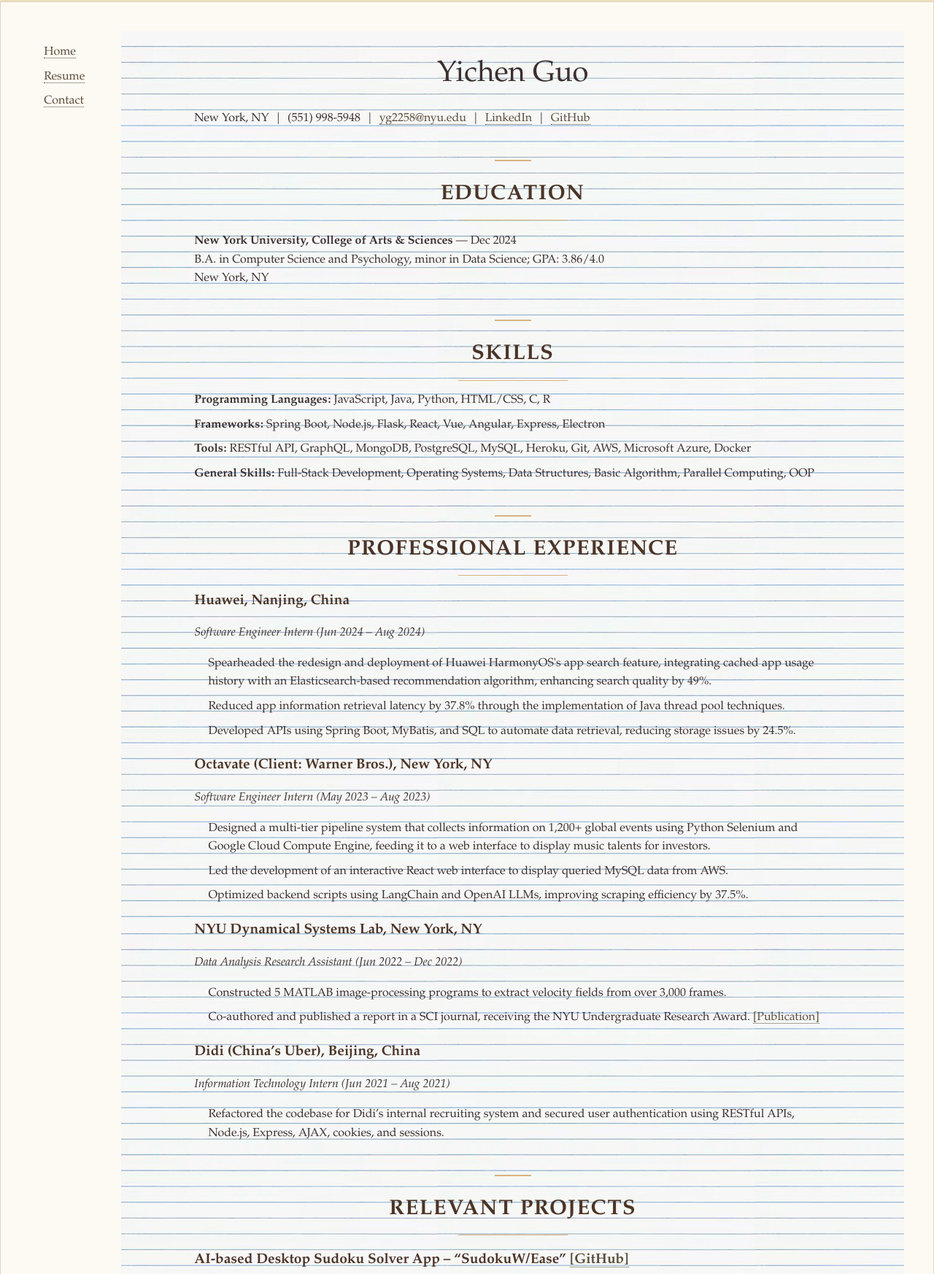
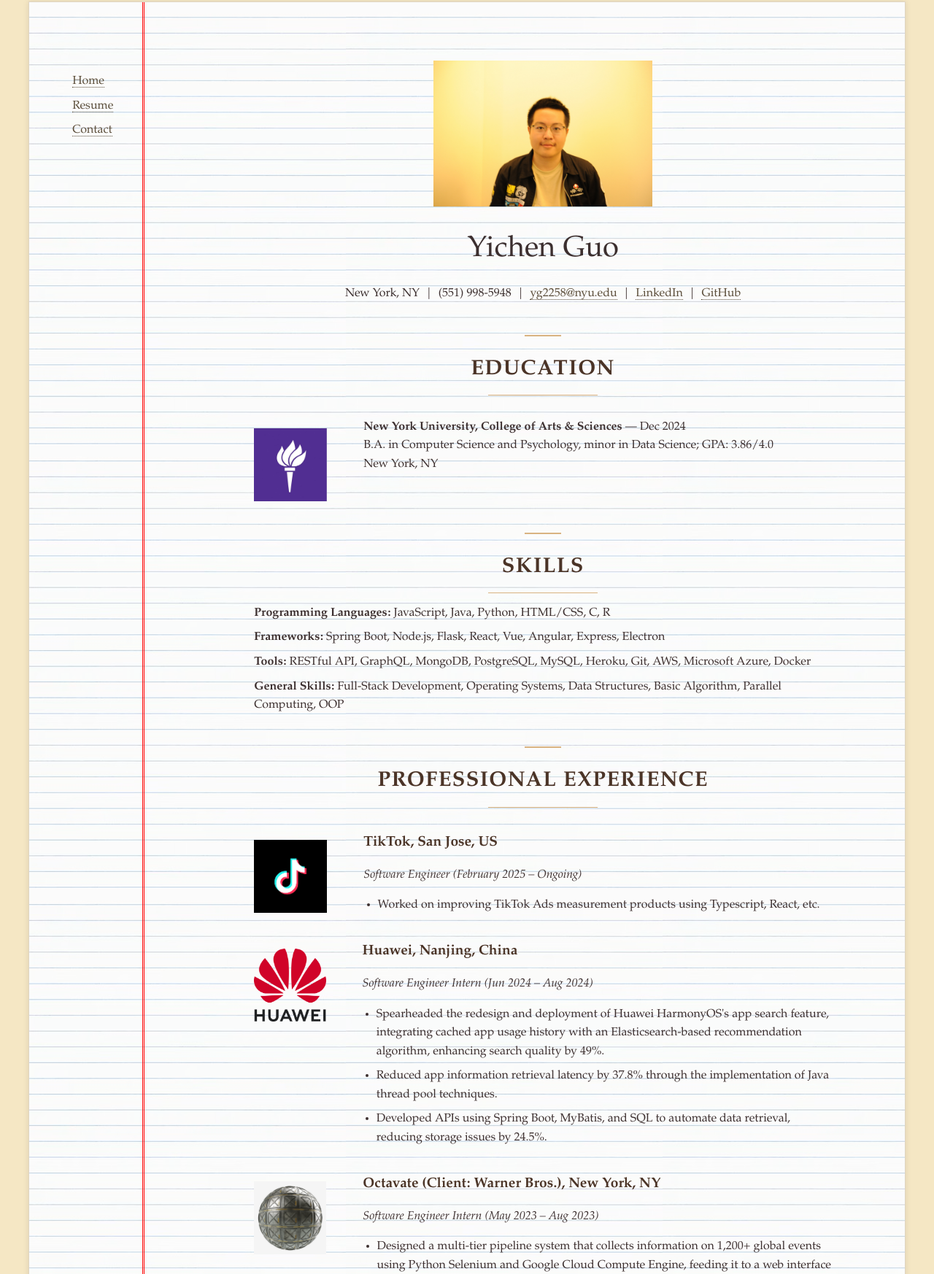
Before and after one commit to YichenGuo2002/yichenguo.github.io, a plain HTML site: page index.html in a window 1280 px wide. Shown: the part 38-1784 px from the top of the page at 73% size. Drawn offline with Linux system fonts and the light colour scheme.

Commit message:
Added logo picture, improved styling

```diff
--- a/index.css
+++ b/index.css
@@ -10,21 +10,22 @@ body {
     background: #fdf9f3;
     max-width: 1200px;
     margin: 40px auto;
-    padding: 40px;
     border: 1px solid #e0d5c1;
     box-shadow: 0 0 8px rgba(0,0,0,0.1);
     display:flex;
     flex-direction: row;
     justify-content:space-between;
-}
-.navigation{
+    background-image: url("static/notebook.jpg");
+    background-color: rgba(255,255,255,0.5);
+    background-blend-mode: lighten;
 }
 .main{
     width: 900px;
     padding-left: 100px;
     padding-right: 100px;
+    padding-top:80px;
+    padding-bottom:80px;
     margin-left: 50px;
-    background-image: url("static/notebook.jpg");
 }
 h1 {
     font-size: 2.5em;
@@ -67,7 +68,7 @@ h3 {
 }
 ul {
     margin-left: 1.2em;
-    list-style-type: none;
+    /* list-style-type: none; */
     padding: 0px;
 }
 li {
@@ -81,3 +82,16 @@ a {
 a:hover {
     color: #3c2f2f;
 }
+.undecorated-list{
+    list-style-type: none;
+    font-style: normal;
+}
+.navigation{
+    padding-top: 80px;
+    padding-bottom: 80px;
+    padding-left: 40px;
+    padding-right: 40px;
+    border-right-width: 3px;
+    border-right-style: double;
+    border-right-color:red;
+}
--- a/index.html
+++ b/index.html
@@ -16,23 +16,44 @@
             .skills-list li, .contact-list li {
                 margin-bottom: 0.5em;
             }
+            .portrait{
+                height:200px;
+                width:auto;
+                display: block;
+                margin-left: auto;
+                margin-right: auto;
+            }
+            .border{
+                border-style: solid;
+                border-width: 1px;
+                border-color: black;
+            }
+            .logo{
+                height:100px;
+                width:100px;
+                margin-right: 50px;
+                padding-top:30px;
+            }
         </style>
     </head>
     <body>
         </div>
         <div class="container">
-            <div class = "navigation">
+            <div class="navigation">
                 <nav>
-                    <ul>
+                    <ul class="undecorated-list">
                         <li><a href="index.html">Home</a></li>
                         <li><a href="pages/resume.html">Resume</a></li>
                         <li><a href="pages/contact.html">Contact</a></li>
                     </ul>
                 </nav>
             </div>
-            <div class = "main">
+            <div class="main">
+                <div>
+                    <img src="static/portrait.JPG" alt="Personal portrait" class="portrait"></img>
                     <h1>Yichen Guo</h1>
-                <p class="contact">
+                </div>
+                <p class="contact" style="text-align:center">
                     <span>New York, NY</span> &nbsp;|&nbsp;
                     <span>(551) 998-5948</span> &nbsp;|&nbsp;
                     <span><a href="mailto:yg2258@nyu.edu">yg2258@nyu.edu</a></span> &nbsp;|&nbsp;
@@ -41,9 +62,12 @@
                 </p>
 
                 <h2>Education</h2>
+                <div style="display:flex; justify-content: left;">
+                    <img src="static/nyu.jpg" alt="NYU logo" class="logo"></img>
                     <p><strong>New York University, College of Arts &amp; Sciences</strong> &mdash; Dec 2024<br>
                     B.A. in Computer Science and Psychology, minor in Data Science; GPA: 3.86/4.0<br>
                     New York, NY</p>
+                </div>
 
                 <h2>Skills</h2>
                 <ul class="skills-list">
@@ -54,6 +78,20 @@
                 </ul>
 
                 <h2>Professional Experience</h2>
+                <div style="display:flex; justify-content: left;">
+                    <img src="static/tiktok.jpg" alt="TikTok logo" class="logo"></img>
+                    <div>
+                        <h3>TikTok, San Jose, US</h3>
+                        <p class="job-position"><em>Software Engineer</em> (February 2025 &ndash; Ongoing)</p>
+                        <ul>
+                            <li>Worked on improving TikTok Ads measurement products using Typescript, React, etc.</li>
+                        </ul>
+                    </div>
+                </div>
+
+                <div style="display:flex; justify-content: left;">
+                    <img src="static/huawei.png" alt="Huawei logo" class="logo"></img>
+                    <div>
                         <h3>Huawei, Nanjing, China</h3>
                         <p class="job-position"><em>Software Engineer Intern</em> (Jun 2024 &ndash; Aug 2024)</p>
                         <ul>
@@ -61,7 +99,12 @@
                             <li>Reduced app information retrieval latency by 37.8% through the implementation of Java thread pool techniques.</li>
                             <li>Developed APIs using Spring Boot, MyBatis, and SQL to automate data retrieval, reducing storage issues by 24.5%.</li>
                         </ul>
+                    </div>
+                </div>
 
+                <div style="display:flex; justify-content: left;">
+                    <img src="static/octavate.png" alt="Octavate logo" class="logo"></img>
+                    <div>
                         <h3>Octavate (Client: Warner Bros.), New York, NY</h3>
                         <p class="job-position"><em>Software Engineer Intern</em> (May 2023 &ndash; Aug 2023)</p>
                         <ul>
@@ -69,19 +112,31 @@
                             <li>Led the development of an interactive React web interface to display queried MySQL data from AWS.</li>
                             <li>Optimized backend scripts using LangChain and OpenAI LLMs, improving scraping efficiency by 37.5%.</li>
                         </ul>
+                    </div>
+                </div>
 
+                <div style="display:flex; justify-content: left;">
+                    <img src="static/cusp.png" alt="NYU CUSP logo" class="logo"></img>
+                    <div>
                         <h3>NYU Dynamical Systems Lab, New York, NY</h3>
                         <p class="job-position"><em>Data Analysis Research Assistant</em> (Jun 2022 &ndash; Dec 2022)</p>
                         <ul>
                             <li>Constructed 5 MATLAB image-processing programs to extract velocity fields from over 3,000 frames.</li>
                             <li>Co-authored and published a report in a SCI journal, receiving the NYU Undergraduate Research Award. <a href="https://doi.org/10.1177/10996362231151457">[Publication]</a></li>
                         </ul>
+                    </div>
+                </div>
 
-                <h3>Didi (China’s Uber), Beijing, China</h3>
+                <div style="display:flex; justify-content: left;">
+                    <img src="static/didi.png" alt="Didi logo" class="logo"></img>
+                    <div>
+                        <h3>Didi (China's Uber), Beijing, China</h3>
                         <p class="job-position"><em>Information Technology Intern</em> (Jun 2021 &ndash; Aug 2021)</p>
                         <ul>
                             <li>Refactored the codebase for Didi’s internal recruiting system and secured user authentication using RESTful APIs, Node.js, Express, AJAX, cookies, and sessions.</li>
                         </ul>
+                    </div>
+                </div>
 
                 <h2>Relevant Projects</h2>
                 <h3>AI-based Desktop Sudoku Solver App – “SudokuW/Ease” <a href="https://github.com/YichenGuo2002/SudokuW-Ease">[GitHub]</a></h3>
```
Also changed, not shown: pages/contact.html (+1 -1 lines), pages/resume.html (+1 -1 lines), static/cusp.png (added), static/didi.png (added), static/huawei.png (added), static/nyu.jpg (added), static/oak.jpg (added), static/oak.webp (added), static/octavate.png (added), static/portrait.JPG (added), static/tiktok.jpg (added). Lines whose indentation alone changed are shown as unchanged.
